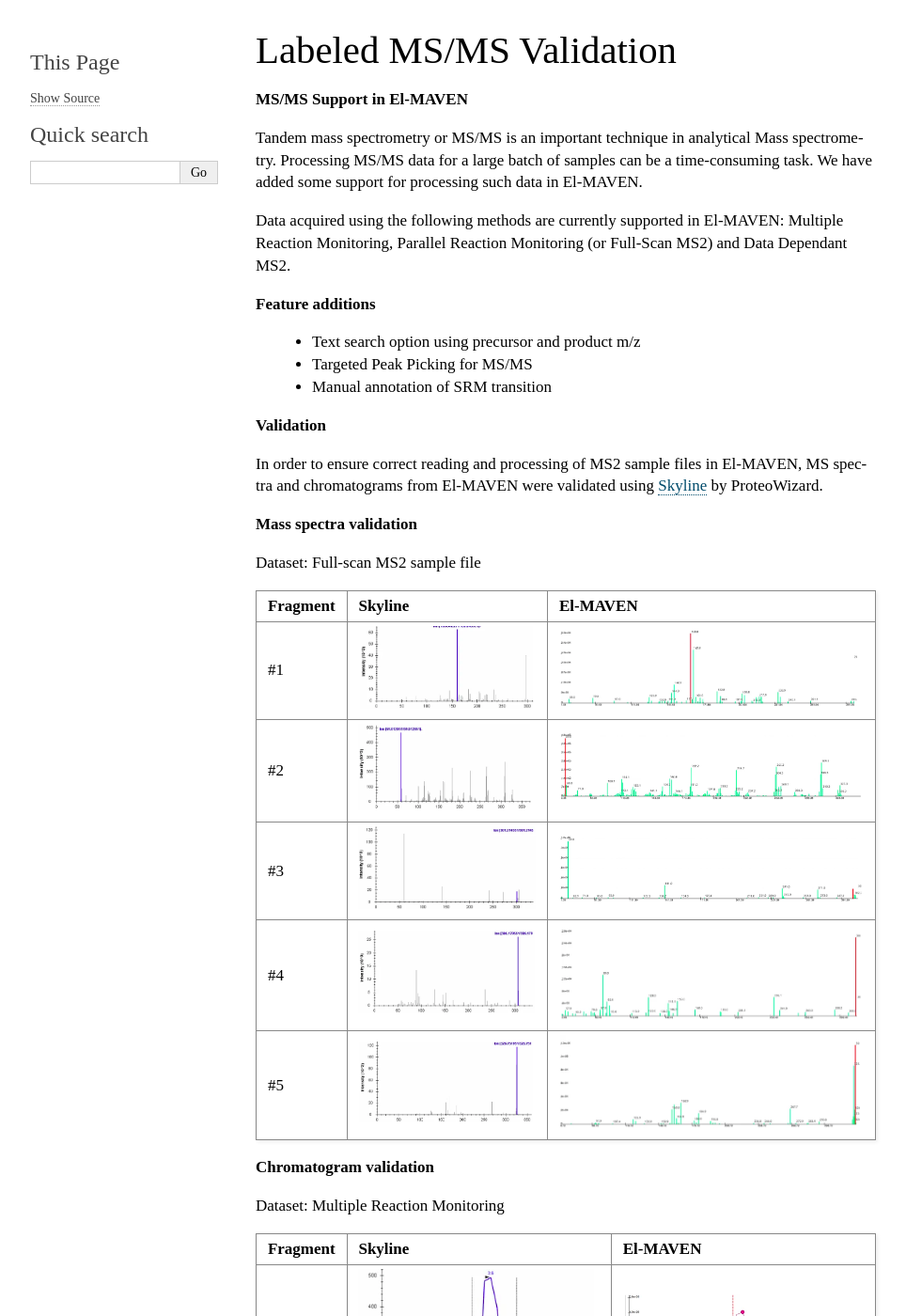
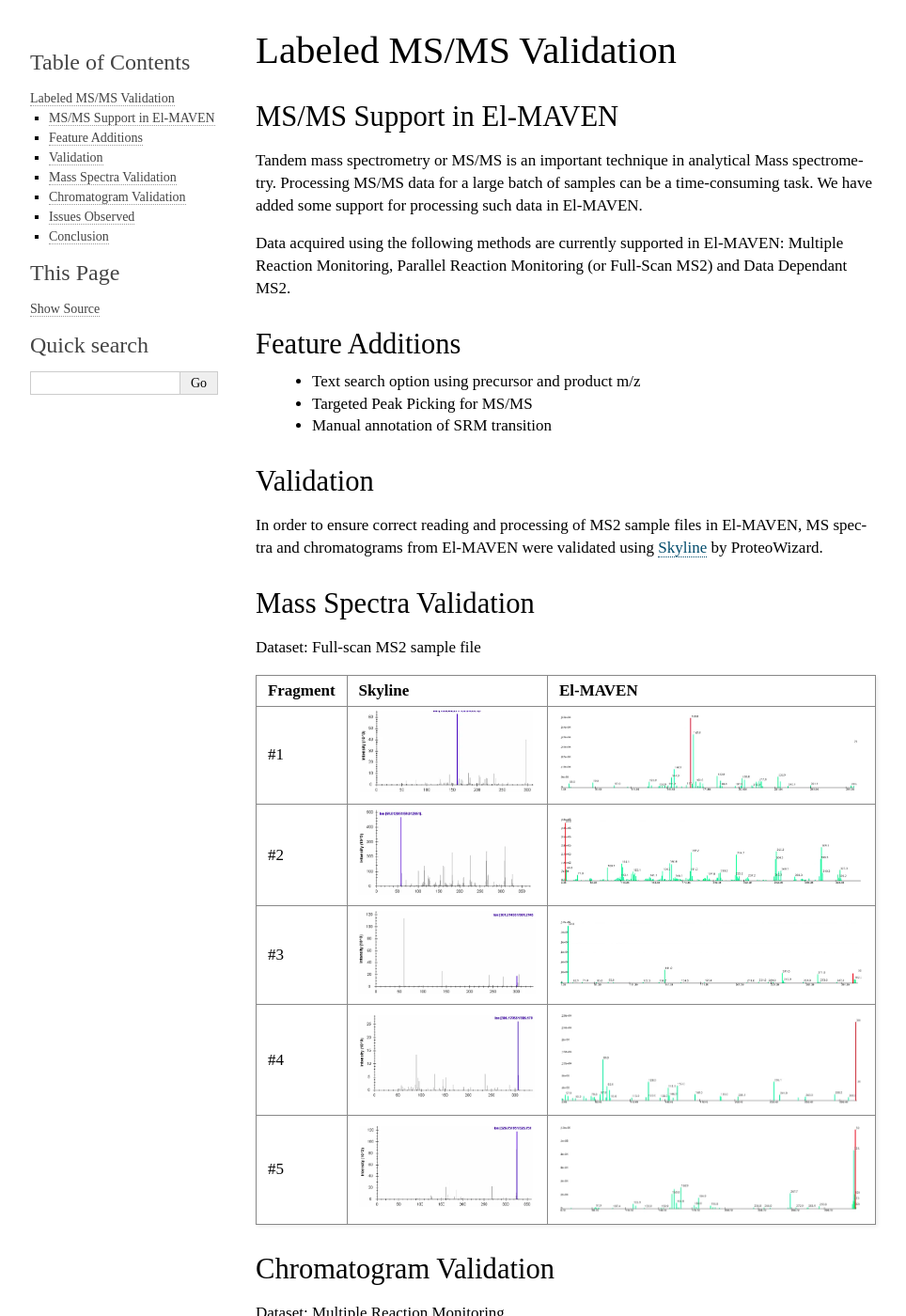
Before and after one commit to ElucidataInc/ElMaven, a Sphinx documentation site: the page built from docs/LabeledMSMSValidation.rst, in a window 1280 px wide and 1400 px high. Shown: the whole window at 94% size, without its empty margins (148-1112 px from the left). Built offline with Sphinx 7.4.7, drawn with Linux system fonts in a browser that asks for light colours; some of the changed text lies outside the part shown.

Commit message:
edited msms validatione

```diff
--- a/docs/LabeledMSMSValidation.rst
+++ b/docs/LabeledMSMSValidation.rst
@@ -44,23 +44,27 @@ Labeled MS/MS Validation
 .. |Validation39| image:: /image/Validation_39.png
 .. |Validation40| image:: /image/Validation_40.png
 
-**MS/MS Support in El-MAVEN**
+MS/MS Support in El-MAVEN
+-------------------------
 
 Tandem mass spectrometry or MS/MS is an important technique in analytical Mass spectrometry. Processing MS/MS data for a large batch of samples can be a time-consuming task. We have added some support for processing such data in El-MAVEN.
 
 Data acquired using the following methods are currently supported in El-MAVEN: Multiple Reaction Monitoring, Parallel Reaction Monitoring (or Full-Scan MS2) and Data Dependant MS2.
 
-**Feature additions**
+Feature Additions
+-----------------
 
    * Text search option using precursor and product m/z
    * Targeted Peak Picking for MS/MS
    * Manual annotation of SRM transition
 
-**Validation**
+Validation
+----------
 
 In order to ensure correct reading and processing of MS2 sample files in El-MAVEN, MS spectra and chromatograms from El-MAVEN were validated using `Skyline <https://skyline.ms/wiki/home/software/Skyline/page.view?name=default>`_ by ProteoWizard.
 
-**Mass spectra validation**
+Mass Spectra Validation
+-----------------------
 
 Dataset: Full-scan MS2 sample file
 
@@ -79,7 +83,8 @@ Dataset: Full-scan MS2 sample file
 | #5           | |Validation09|       | |Validation10|       |
 +--------------+----------------------+----------------------+
 
-**Chromatogram validation**
+Chromatogram Validation
+-----------------------
 
 Dataset: Multiple Reaction Monitoring
 
@@ -180,14 +185,16 @@ Dataset: Full-scan MS2
 |              |                    |                    |                    | for the whole run  |
 +--------------+--------------------+--------------------+--------------------+--------------------+
 
-**Issues observed**
+Issues Observed
+---------------
 
-   * Text search and compound/SRM widget EIC mismatch for MRM data: EIC obtained from the compound widget and Skyline are the same. The data points on the plot are same for all three. The error in text search is due to different processing. This has been filed as issue number `#487 <https://github.com/ElucidataInc/ElMaven/issues/487>`_ Status: Unresolved
-   * Text search and compound widget EIC mismatch for PRM data: EIC from Text search and Skyline are the same. The error in compound widget happens due to linking of SRM ID to the compound widget. This pulls up the whole run instead of the particular fragment. This is a known issue `#442 <https://github.com/ElucidataInc/ElMaven/issues/442>`_ Status: Unresolved
-   * Merged peaks in case of multiple transitions: This is being handled as part of issue number `#405 <https://github.com/ElucidataInc/ElMaven/issues/405>`_ Status: In progress
-   * Mass spectra displays wrong product M/z value in some cases: The prodMz field in the title of spectra widget displays the base peak m/z value which may or may not be the same as the fragment m/z. This will be resolved as part of `#396 <https://github.com/ElucidataInc/ElMaven/issues/396>`_ Status: Unresolved
+   * Text search and compound/SRM widget EIC mismatch for MRM data: EIC obtained from the compound widget and Skyline are the same. The data points on the plot are same for all three. The error in text search is due to different processing. This has been filed as issue number `#487 <https://github.com/ElucidataInc/ElMaven/issues/487>`_; Status: Unresolved
+   * Text search and compound widget EIC mismatch for PRM data: EIC from Text search and Skyline are the same. The error in compound widget happens due to linking of SRM ID to the compound widget. This pulls up the whole run instead of the particular fragment. This is a known issue `#442 <https://github.com/ElucidataInc/ElMaven/issues/442>`_; Status: Unresolved
+   * Merged peaks in case of multiple transitions: This is being handled as part of issue number `#405 <https://github.com/ElucidataInc/ElMaven/issues/405>`_; Status: In progress
+   * Mass spectra displays wrong product M/z value in some cases: The prodMz field in the title of spectra widget displays the base peak m/z value which may or may not be the same as the fragment m/z. This will be resolved as part of `#396 <https://github.com/ElucidataInc/ElMaven/issues/396>`_; Status: Unresolved
    * Peak table displays NA in Expected m/z column for MRM data: This has been filed as issue number `#493 <https://github.com/ElucidataInc/ElMaven/issues/493>`_
 
-**Conclusion**
+Conclusion
+----------
 
 Mass spectra validation against Skyline passed. This indicates correct parsing of MS/MS data in El-MAVEN. EIC validation against Skyline highlighted some known and unknown issues. We recommend using Text search for PRM data and Compound/SRM widget for MRM data processing until the reported issues have been fixed.
```
Also changed, not shown: 3 other files.
